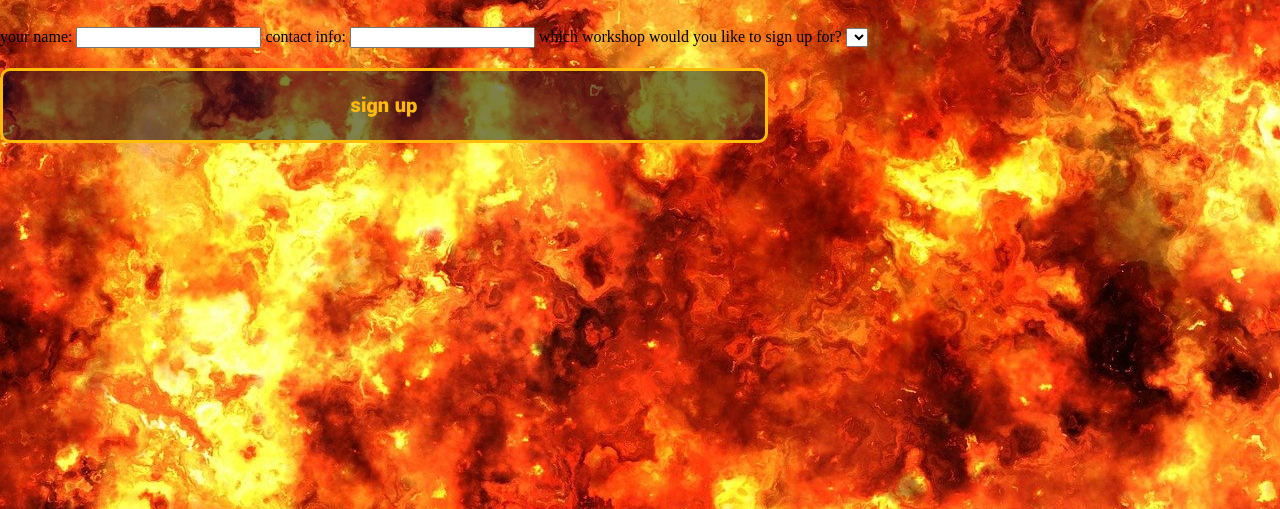
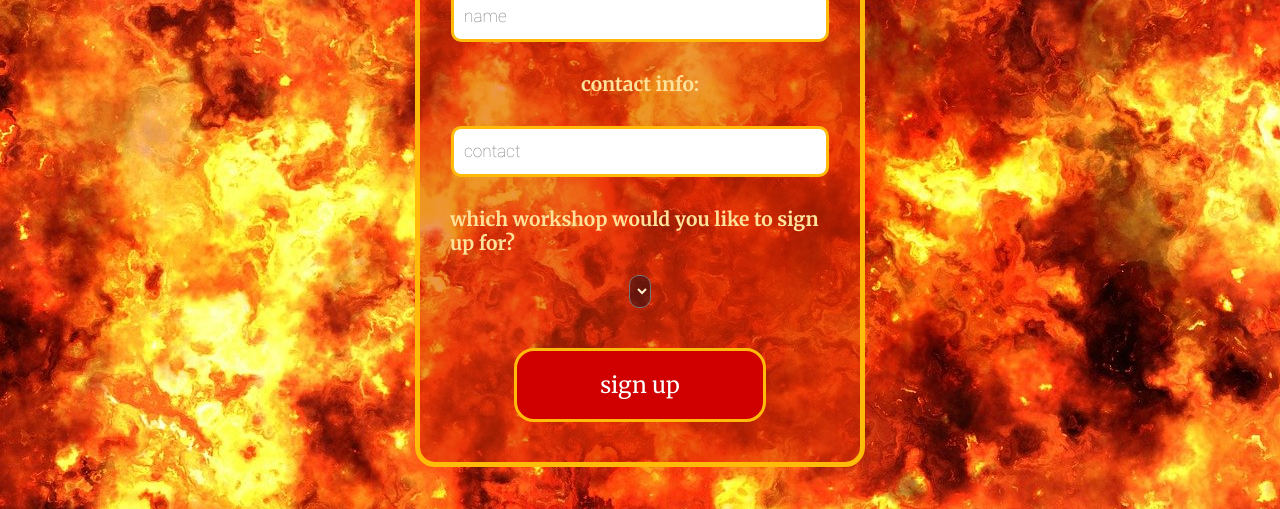
Before and after one commit to m-ghiringhelli/workshop-organizer, a plain HTML site: page enroll/index.html in a window 1280 px wide. Shown: the part 291-800 px from the top of the page. Drawn offline with nearby package versions, Linux system fonts and the light colour scheme; no server answers.

Commit message:
finished styling

```diff
--- a/enroll/index.html
+++ b/enroll/index.html
@@ -11,27 +11,36 @@
     <link rel="stylesheet" href="../styles/reset.css">
     <link rel="stylesheet" href="../styles/style.css">
     <link rel="stylesheet" href="../styles/home.css">
-    <link rel="stylesheet" href="./enroll.css">
+    <link rel="stylesheet" href="../workshops/workshops.css">
     <title></title>
 </head>
 <body>
-    <button id="logout">logout</button>
-    <h1>enroll</h1>
+    <header>
+        <h1>enroll</h1>
+        <div id="header-bottom">
+            <button id="logout">logout</button>
+            <a href="../workshops/">
+                <div id="enroll">
+                    workshops
+                </div>
+            </a>
+        </div>
+    </header>
     <form id="enroll-form">
         <label>
             your name:
-            <input type="text" name="name" id="name">
         </label>
+        <input type="text" name="name" id="name" placeholder="name">
         <label>
             contact info:
-            <input type="text" name="contact" id="contact">
         </label>
+        <input type="text" name="contact" id="contact" placeholder="contact">
         <label>
             which workshop would you like to sign up for?
-            <select name="workshops" id="workshops">
-            </select>
         </label>
-        <button>sign up</button>
+        <select name="workshops" id="workshops" class="select">
+        </select>
+        <button id="sign-in-submit">sign up</button>
     </form>
     <script type="module" src="./enroll.js"></script>
 </body>
--- a/workshops/workshops.css
+++ b/workshops/workshops.css
@@ -115,7 +115,11 @@ header a {
     margin: 5px;
     background-color: hsla(0, 0%, 100%, 0.7);
     padding: 10px 10px 20px 10px;
+}
 
+.enrollee:hover {
+    cursor: pointer;
+    background-color: hsla(0, 0%, 80%, 0.7);
 }
 
 .enrollee p {
@@ -127,3 +131,71 @@ header a {
     font-family: 'Yantramanav';
     font-weight: 300;
 }
+
+#enroll-form {
+    display: flex;
+    flex-direction: column;
+    justify-content: center;
+    align-items: center;
+    border: 5px solid var(--selective-yellow);
+    width: 70%;
+    max-width: 450px;
+    margin: 50px auto;
+    background-color: hsla(12, 98%, 44%, 0.5);
+    padding: 20px 10px;
+    border-radius: 20px;
+}
+
+label {
+    font-size: 1.2rem;
+    font-family: 'Merriweather';
+    font-weight: 700;
+    color: hsla(43, 100%, 80%, 1);
+    padding: 20px;
+}
+
+input {
+    padding: 10px;
+    width: 90%;
+    font-size: 1.2rem;
+    margin: 10px;
+    color: var(--rosewood);
+    font-family: 'Yantramanav';
+    font-weight: 100;
+    border: 3px solid var(--selective-yellow);
+    border-radius: 10px;
+}
+
+input:focus {
+    outline: none !important;
+    border: 3px solid var(--vermilion);
+}
+
+#sign-in-submit {
+    background-color: var(--rosso-corsa);
+    border: 3px solid var(--selective-yellow);
+    border-radius: 20px;
+    color: white;
+    font-weight: 400;
+    font-family: 'Merriweather';
+    margin-top: 40px;
+    padding: 20px;
+}
+
+#sign-in-submit:hover {
+    background-color: hsla(0, 100%, 30%, 1);
+    color: hsla(0, 0%, 90%, 1);
+}
+
+select {
+    background-color: hsla(231, 82%, 6%, 0.4);
+    font-size: 1.4rem;
+    color:hsla(43, 100%, 90%, 1);
+    font-family: 'Yantramanav';
+    border-radius: 10px;
+}
+
+select:focus {
+    outline: none !important;
+    border: 3px solid var(--selective-yellow);
+}
```
